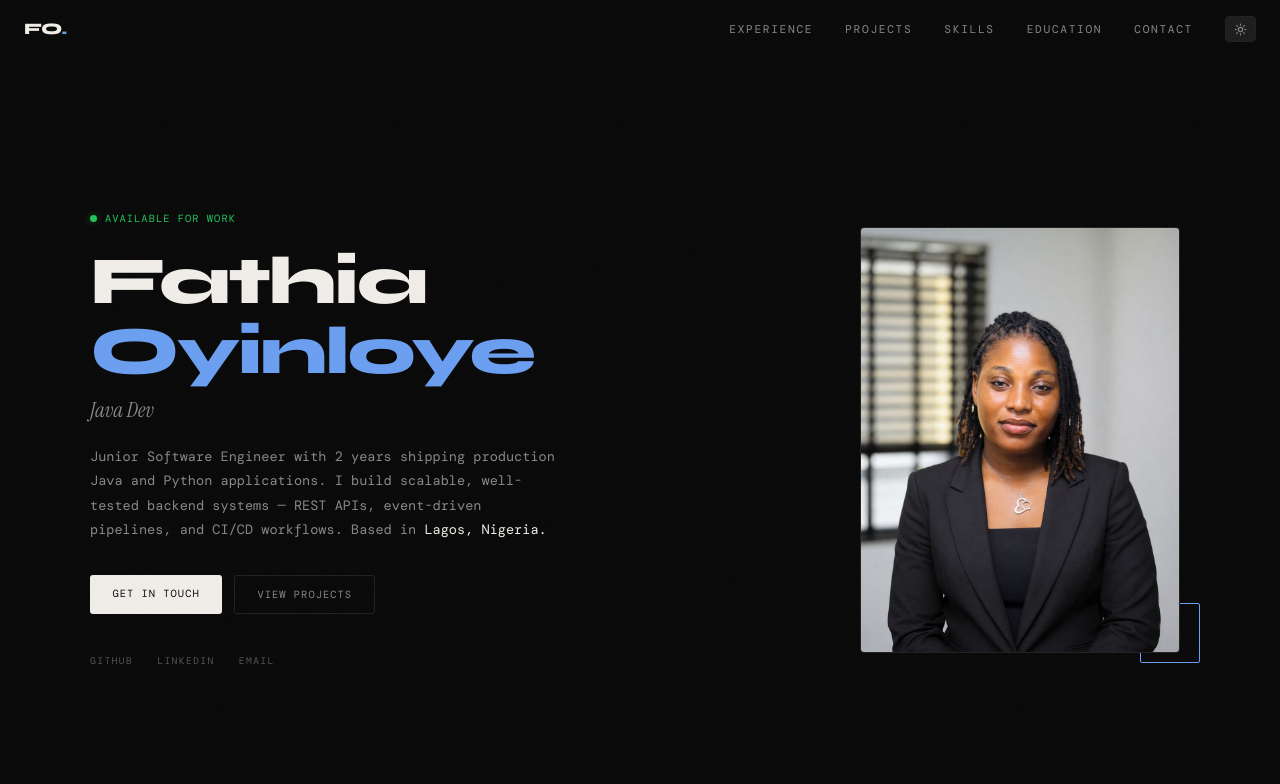
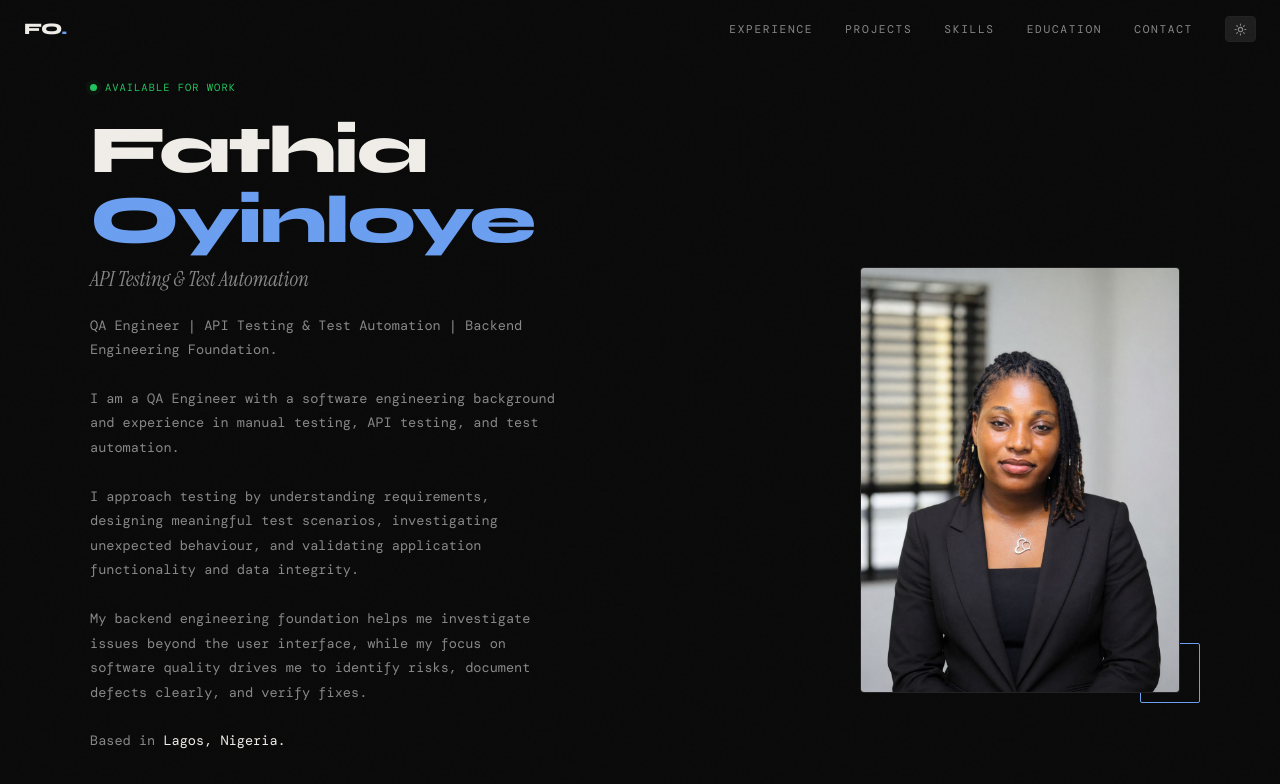
Before and after one commit to fathiaoyinloye/fathiaoyinloye, a Next.js app in the folder fathia-portfolio/: page / in a window 1280 px wide. Shown: the top 784 px of the page. Built offline with nearby package versions, Linux system fonts and the light colour scheme; a web font is replaced by a local one.

Commit message:
Update Hero to QA Engineer positioning

```diff
--- a/fathia-portfolio/app/components/Hero.tsx
+++ b/fathia-portfolio/app/components/Hero.tsx
@@ -2,7 +2,7 @@
 import { useEffect, useState } from "react";
 import Image from "next/image";
 
-const roles = ["Software Engineer", "Java Developer", "Backend Engineer", "Open Source Contributor"];
+const roles = ["QA Engineer", "API Testing & Test Automation", "Manual Testing & Test Design", "Backend Engineering Foundation"];
 
 export function Hero() {
   const [roleIndex, setRoleIndex] = useState(0);
@@ -93,8 +93,14 @@ export function Hero() {
             </div>
 
             <p style={{ color: "var(--fg-muted)", lineHeight: 1.8, fontSize: "0.85rem", maxWidth: "480px", marginBottom: "2rem" }}>
-              Junior Software Engineer with 2 years shipping production Java and Python applications.
-              I build scalable, well-tested backend systems — REST APIs, event-driven pipelines, and CI/CD workflows.
+              QA Engineer | API Testing & Test Automation | Backend Engineering Foundation.
+              <br /><br />
+              I am a QA Engineer with a software engineering background and experience in manual testing, API testing, and test automation.
+              <br /><br />
+              I approach testing by understanding requirements, designing meaningful test scenarios, investigating unexpected behaviour, and validating application functionality and data integrity.
+              <br /><br />
+              My backend engineering foundation helps me investigate issues beyond the user interface, while my focus on software quality drives me to identify risks, document defects clearly, and verify fixes.
+              <br /><br />
               Based in <span style={{ color: "var(--fg)" }}>Lagos, Nigeria.</span>
             </p>
 
@@ -119,9 +125,9 @@ export function Hero() {
 
             <div style={{ display: "flex", gap: "1.5rem", flexWrap: "wrap" }}>
               {[
-                { label: "GitHub", href: "https://github.com" },
-                { label: "LinkedIn", href: "https://linkedin.com" },
-                { label: "Email", href: "mailto:fathiaoyinloye20@gmail.com" },
+                { label: "GitHub", href: "https://github.com/fathiaoyinloyle" },
+                { label: "LinkedIn", href: "https://linkedin.com/in/fathiaoyinloyle" },
+                { label: "Email", href: "mailto:fathiaoyinloye22@gmail.com" },
               ].map(({ label, href }) => (
                 <a key={label} href={href} target="_blank" rel="noreferrer"
                   style={{ fontSize: "0.6rem", letterSpacing: "0.15em", color: "var(--fg-subtle)", textDecoration: "none", textTransform: "uppercase" }}
```
